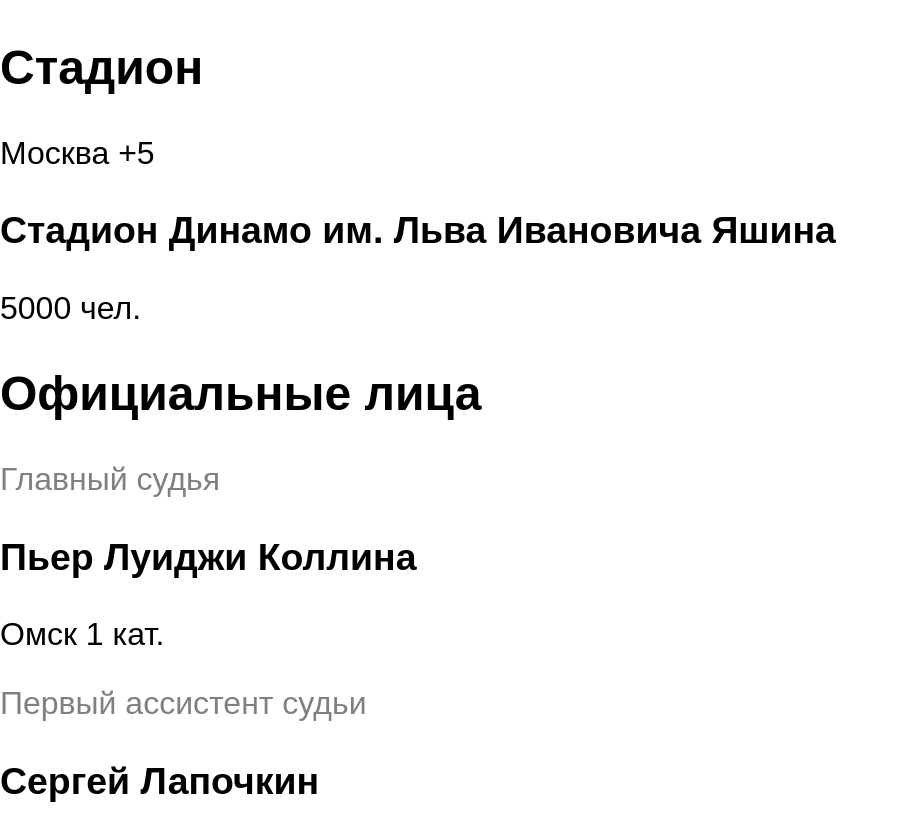
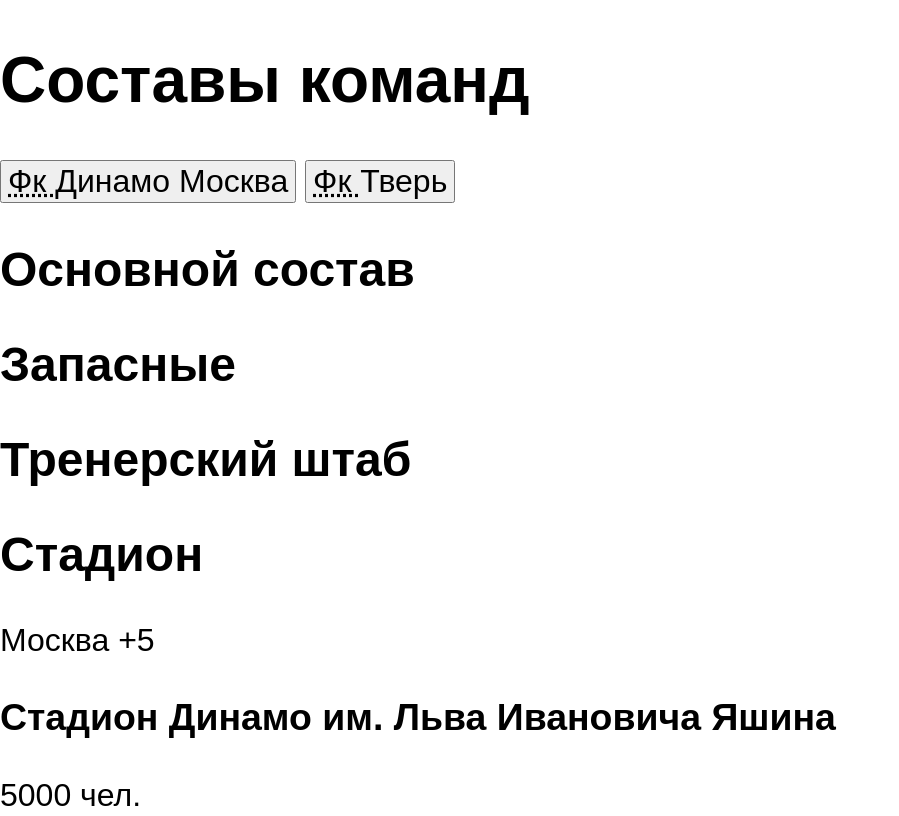
Before and after one commit to eimwe/soccer, a website built with webpack: page src/index.html in a window 1280 px wide. Shown: the top 816 px of the page, without its empty margins (0-899 px from the left). Built offline with nearby package versions, Linux system fonts and the light colour scheme.

Commit message:
Добавил разметку контейнера списков игроков

```diff
--- a/src/index.html
+++ b/src/index.html
@@ -7,7 +7,58 @@
   <title>Состав команд</title>
 </head>
 <body>
-  <main>
+  <main class="teams">
+    <div class="wrapper">
+      <h1 class="heading">Составы команд</h1>
+      <div class="teams__container">
+        <nav class="teams__switch" aria-label="Team tabs">
+          <button
+            id="dinamo"
+            type="button"
+            class="teams__option teams__option--active">
+            <abbr class="uppercase" title="Футбольный клуб">
+              Фк
+            </abbr> Динамо Москва
+          </button>
+          <button
+            id="tver"
+            type="button"
+            class="teams__option">
+            <abbr class="uppercase" title="Футбольный клуб">
+              Фк
+            </abbr> Тверь
+          </button>
+        </nav>
+        <div class="teams__renderer" aria-live="polite">
+          <section class="teams__starters">
+            <h2 class="subheading">
+              Основной состав
+            </h2>
+            <ol
+              id="starters"
+              class="list">
+            </ol>
+          </section>
+          <section class="teams__subs">
+            <h2 class="subheading">
+              Запасные
+            </h2>
+            <ol
+              id="subs"
+              class="list">
+            </ol>
+          </section>
+          <section class="teams__coach">
+            <h2 class="subheading">
+              Тренерский штаб
+            </h2>
+            <ol
+              id="coach"
+              class="list">
+            </ol>
+          </section>
+        </div>
+      </div>
       <aside class="venue">
         <section class="venue__stadium">
           <h2 class="subheading">
@@ -92,8 +143,8 @@
             </div>
           </article>
           <article class="card badge badge--var">
-          <p class="badge__role badge__role--abbreviated">
-            <abbr title="Video assistant referee">Var</abbr>
+            <p class="badge__role">
+              <abbr class="uppercase" title="Video assistant referee">Var</abbr>
             </p>
             <h3 class="badge__name">
               Василий <span class="linebreak">Седельников</span>
@@ -105,6 +156,7 @@
           </article>
         </section>
       </aside>
+    </div>
   </main>
 </body>
 </html>
```
Lines whose indentation alone changed are shown as unchanged.
